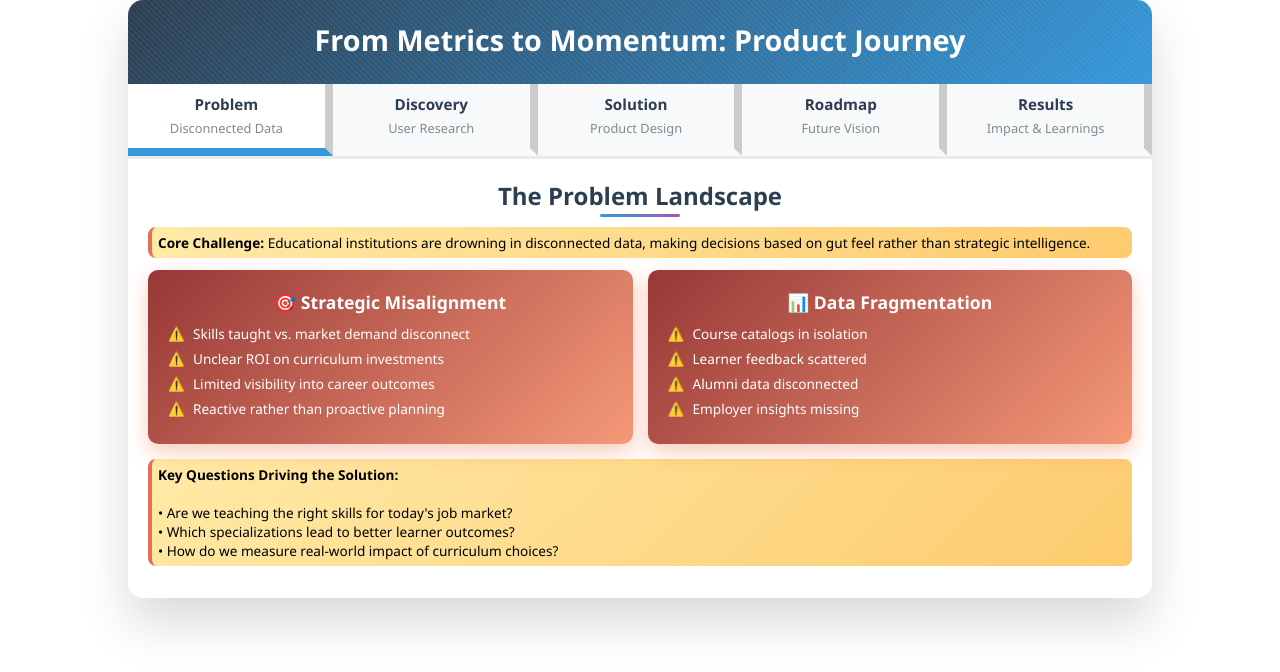
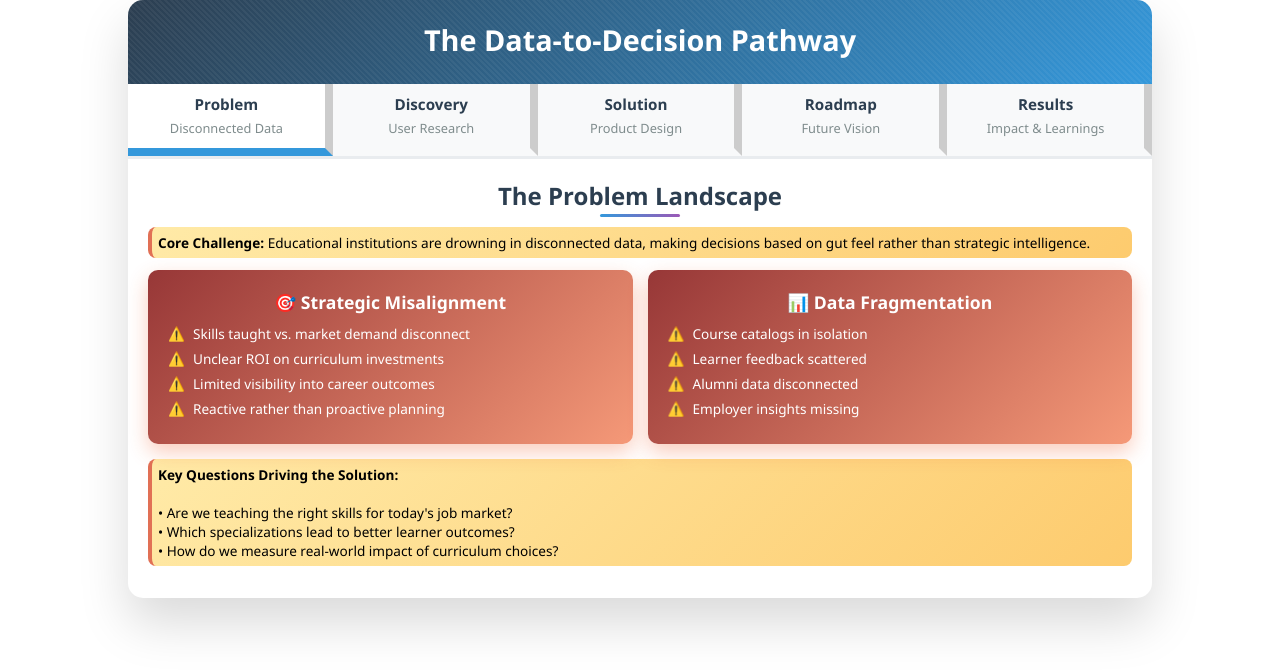
Before and after one commit to anitha049206/Anitha_Data_AI_Enthusiast, a plain HTML site: page from-metrics-to-momentum.html in a window 1280 px wide. Drawn offline with Linux system fonts and the light colour scheme.

Commit message:
Update from-metrics-to-momentum.html

```diff
--- a/from-metrics-to-momentum.html
+++ b/from-metrics-to-momentum.html
@@ -437,7 +437,7 @@
 <body>
     <div class="container">
         <div class="header">
-            <h1> From Metrics to Momentum: Product Journey</h1>
+            <h1> The Data-to-Decision Pathway </h1>
             <!--<p>Building a Strategic Intelligence Tool for Educational Programs</p>-->
         </div>
 
```
